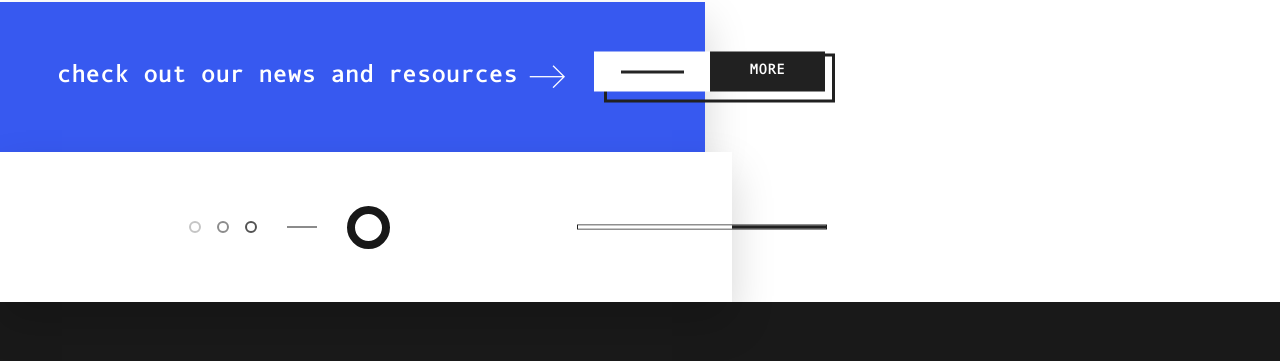
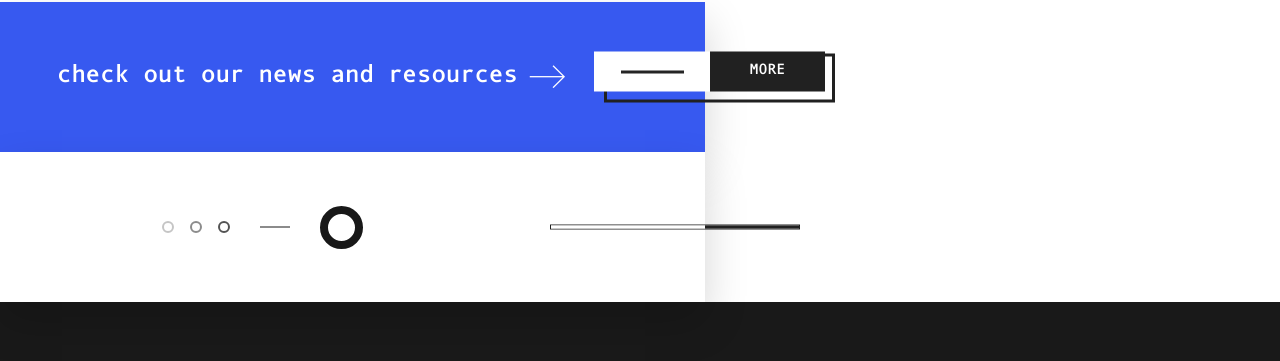
Before and after one commit to MrHidalgo/CoSound-new, a website: page dest/about.html in a window 1280 px wide. Shown: the part 1122-1483 px from the top of the page. Drawn offline with nearby package versions, Linux system fonts and the light colour scheme.

Commit message:
About - indication section - revision - w\o adaptive.

```diff
--- a/src/scss/_components/about/_indication.scss
+++ b/src/scss/_components/about/_indication.scss
@@ -9,7 +9,7 @@
 		display: flex;
 		align-items: center;
 		height: 150px;
-		padding: 15px 342px 15px 181px;
+		padding: 15px 342px 15px 154px;
 		background-color: #FFFFFF;
 		box-shadow: 0 20px 40px 0 rgba(0,0,0,0.17);
 	}
```
Also changed, not shown: dest/css/app.css, 1 other file.
